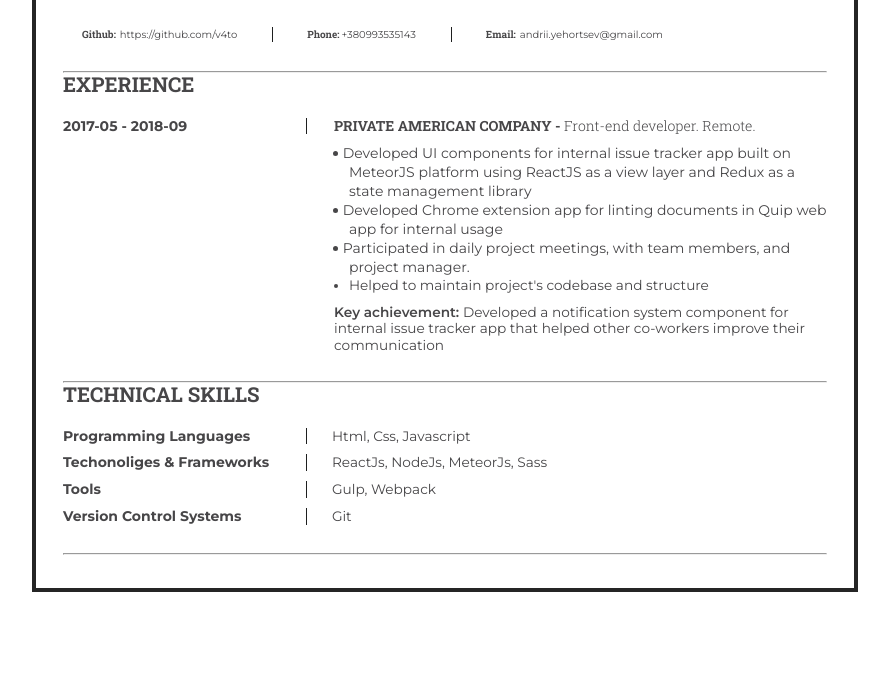
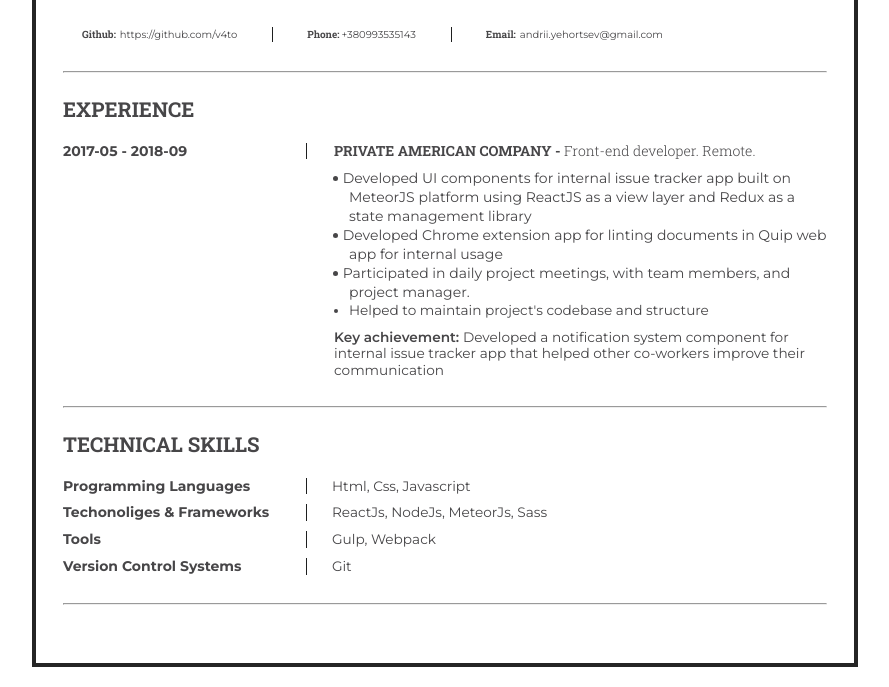
Before and after one commit to v4to/personal-resume, a website: page src/index.html in a window 1280 px wide. Shown: the part 122-809 px from the top of the page, without its empty margins (195-1084 px from the left). Drawn offline with nearby package versions, Linux system fonts and the light colour scheme; files that its build step writes are made by us from their sources.

Commit message:
Added default margin fro hr element

```diff
--- a/src/sass/common.scss
+++ b/src/sass/common.scss
@@ -21,4 +21,5 @@ body {
 
 hr {
   background-color: $black;
+  margin-bottom: scale(75);
 }
```
